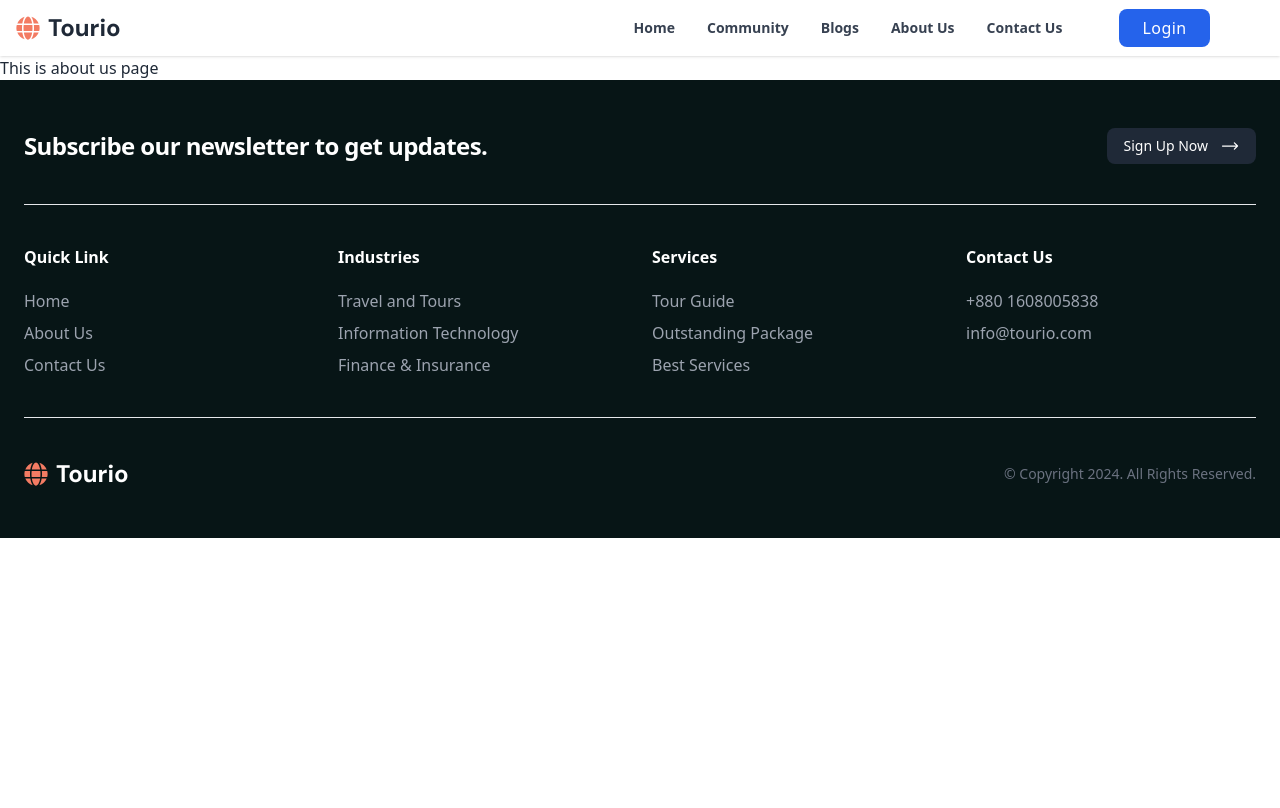
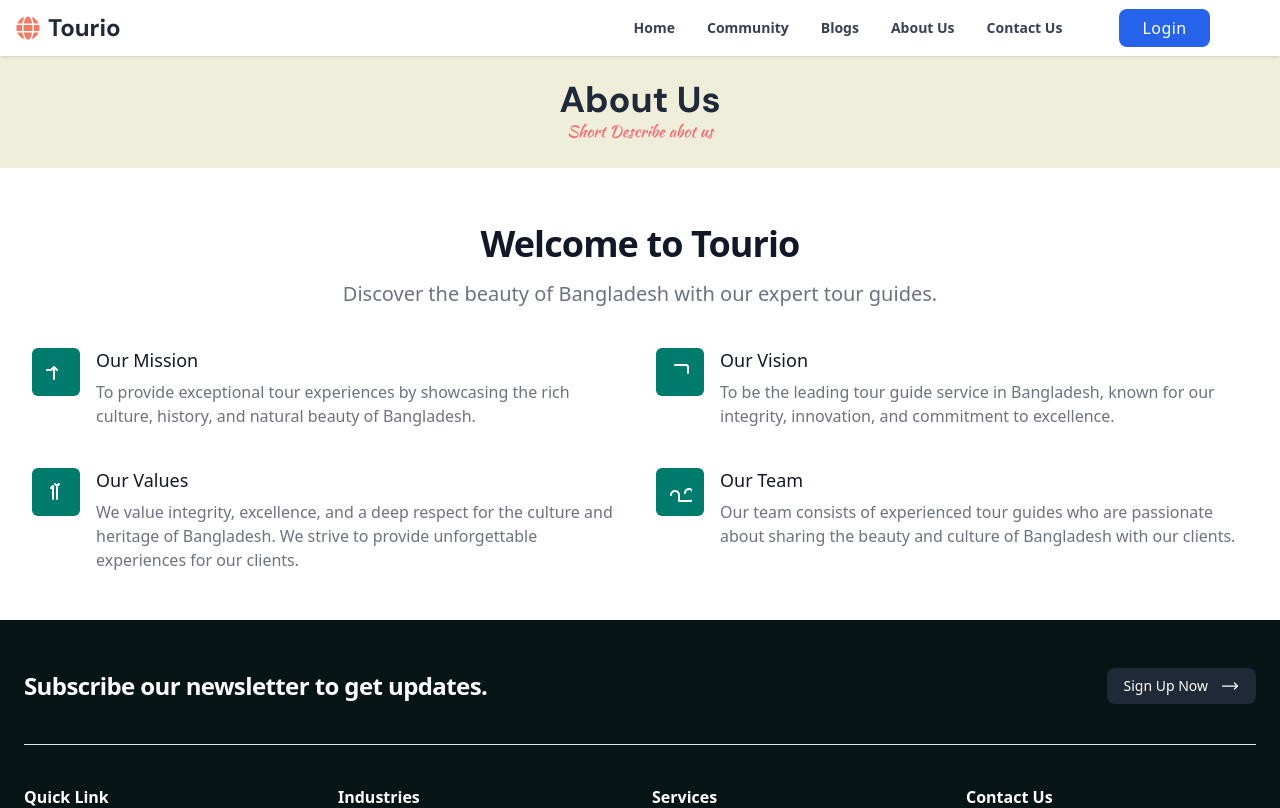
Before and after one commit to anasahammad/Tourio, a React (Vite) app: page /about-us in a window 1280 px wide. Shown: the top 808 px of the page. Built offline with nearby package versions, Linux system fonts and the light colour scheme; no server answers.

Commit message:
about us page added

```diff
--- a/src/Pages/AboutUs/AboutUs.jsx
+++ b/src/Pages/AboutUs/AboutUs.jsx
@@ -3,7 +3,89 @@ import React from 'react';
 const AboutUs = () => {
     return (
         <div>
-            <h1>This is about us page</h1>
+           <div className="bg-[#EFEEDB] py-6 px-4 text-center">
+                <h1 className="text-2xl font-bold font-dm-sans  md:text-4xl">About Us</h1>
+                <p className="font-kaushan-script text-[#F26F73]">Short Describe abot us</p>
+            </div>
+
+
+            <div className="bg-white py-12">
+            <div className="max-w-7xl mx-auto px-4 sm:px-6 lg:px-8">
+                <div className="lg:text-center">
+
+                    <p className="mt-2 text-3xl leading-8 font-extrabold tracking-tight text-gray-900 sm:text-4xl">
+                        Welcome to Tourio
+                    </p>
+                    <p className="mt-4 max-w-2xl text-xl text-gray-500 lg:mx-auto">
+                        Discover the beauty of Bangladesh with our expert tour guides.
+                    </p>
+                </div>
+
+                <div className="mt-10">
+                    <dl className="space-y-10 md:space-y-0 md:grid md:grid-cols-2 md:gap-x-8 md:gap-y-10">
+                        <div className="relative">
+                            <dt>
+                                <div className="absolute flex items-center justify-center h-12 w-12 rounded-md bg-[#017b6e] text-white">
+
+                                    <svg className="h-6 w-6" fill="none" stroke="currentColor" viewBox="0 0 24 24" xmlns="http://www.w3.org/2000/svg">
+                                        <path strokeLinecap="round" strokeLinejoin="round" strokeWidth="2" d="M3 10h4l3-3m0 0l3 3m-3-3v12"></path>
+                                    </svg>
+                                </div>
+                                <p className="ml-16 text-lg leading-6 font-medium text-gray-900">Our Mission</p>
+                            </dt>
+                            <dd className="mt-2 ml-16 text-base text-gray-500">
+                                To provide exceptional tour experiences by showcasing the rich culture, history, and natural beauty of Bangladesh.
+                            </dd>
+                        </div>
+
+                        <div className="relative">
+                            <dt>
+                                <div className="absolute flex items-center justify-center h-12 w-12 rounded-md bg-[#017b6e] text-white">
+
+                                    <svg className="h-6 w-6" fill="none" stroke="currentColor" viewBox="0 0 24 24" xmlns="http://www.w3.org/2000/svg">
+                                        <path strokeLinecap="round" strokeLinejoin="round" strokeWidth="2" d="M20 13V7a2 2 0 00-2-2H7"></path>
+                                    </svg>
+                                </div>
+                                <p className="ml-16 text-lg leading-6 font-medium text-gray-900">Our Vision</p>
+                            </dt>
+                            <dd className="mt-2 ml-16 text-base text-gray-500">
+                                To be the leading tour guide service in Bangladesh, known for our integrity, innovation, and commitment to excellence.
+                            </dd>
+                        </div>
+
+                        <div className="relative">
+                            <dt>
+                                <div className="absolute flex items-center justify-center h-12 w-12 rounded-md bg-[#017b6e] text-white">
+
+                                    <svg className="h-6 w-6" fill="none" stroke="currentColor" viewBox="0 0 24 24" xmlns="http://www.w3.org/2000/svg">
+                                        <path strokeLinecap="round" strokeLinejoin="round" strokeWidth="2" d="M9 19V6l-2 2m4-4l2 2m0 0l2-2m-2 2v13"></path>
+                                    </svg>
+                                </div>
+                                <p className="ml-16 text-lg leading-6 font-medium text-gray-900">Our Values</p>
+                            </dt>
+                            <dd className="mt-2 ml-16 text-base text-gray-500">
+                                We value integrity, excellence, and a deep respect for the culture and heritage of Bangladesh. We strive to provide unforgettable experiences for our clients.
+                            </dd>
+                        </div>
+
+                        <div className="relative">
+                            <dt>
+                                <div className="absolute flex items-center justify-center h-12 w-12 rounded-md bg-[#017b6e] text-white">
+
+                                    <svg className="h-6 w-6" fill="none" stroke="currentColor" viewBox="0 0 24 24" xmlns="http://www.w3.org/2000/svg">
+                                        <path strokeLinecap="round" strokeLinejoin="round" strokeWidth="2" d="M3 15a4 4 0 018 0m-8 0a4 4 0 018 0m0 0v6m0 0h12a2 2 0 002-2v-6m-8 0a4 4 0 018 0m-8 0a4 4 0 018 0"></path>
+                                    </svg>
+                                </div>
+                                <p className="ml-16 text-lg leading-6 font-medium text-gray-900">Our Team</p>
+                            </dt>
+                            <dd className="mt-2 ml-16 text-base text-gray-500">
+                                Our team consists of experienced tour guides who are passionate about sharing the beauty and culture of Bangladesh with our clients.
+                            </dd>
+                        </div>
+                    </dl>
+                </div>
+            </div>
+        </div>
         </div>
     );
 };
--- a/src/Pages/Blogs/Blogs.jsx
+++ b/src/Pages/Blogs/Blogs.jsx
@@ -25,7 +25,7 @@ const Blogs = () => {
 		<a rel="noopener noreferrer" href="#" className="block max-w-sm gap-3 mx-auto sm:max-w-full group hover:no-underline focus:no-underline lg:grid lg:grid-cols-12 dark:bg-gray-50">
 			<img src={blogs[1]?.image} alt="" className="object-cover w-full h-64 rounded sm:h-96 lg:col-span-7 dark:bg-gray-500" />
 			<div className="p-6 space-y-2 lg:col-span-5">
-				<h3 className="text-2xl font-semibold sm:text-4xl group-hover:underline group-focus:underline">{blogs[1]?.title}</h3>
+				<h3 className="text-2xl font-semibold sm:text-4xl group-hover:underline group-focus:underline hover:text-[#017b6e]">{blogs[1]?.title}</h3>
 				<span className="text-xs dark:text-gray-600">{blogs[1]?.date}</span>
 				<p>{blogs[1]?.description}</p>
 			</div>
@@ -36,7 +36,7 @@ const Blogs = () => {
                 blogs?.map(blog=> <a key={blog.title} rel="noopener noreferrer" href="#" className="max-w-sm mx-auto group hover:no-underline focus:no-underline shadow-xl">
                     <img role="presentation" className="object-cover w-full rounded h-44 dark:bg-gray-500" src={blog?.image} />
                     <div className="p-6 space-y-2">
-                        <h3 className="text-2xl font-semibold group-hover:underline group-focus:underline">{blog?.title}</h3>
+                        <h3 className="text-2xl font-semibold group-hover:underline group-focus:underline hover:text-[#017b6e]">{blog?.title}</h3>
                         <span className="text-xs dark:text-gray-600">{blog?.date}</span>
                         <p>{blog?.description}</p>
                     </div>
```
